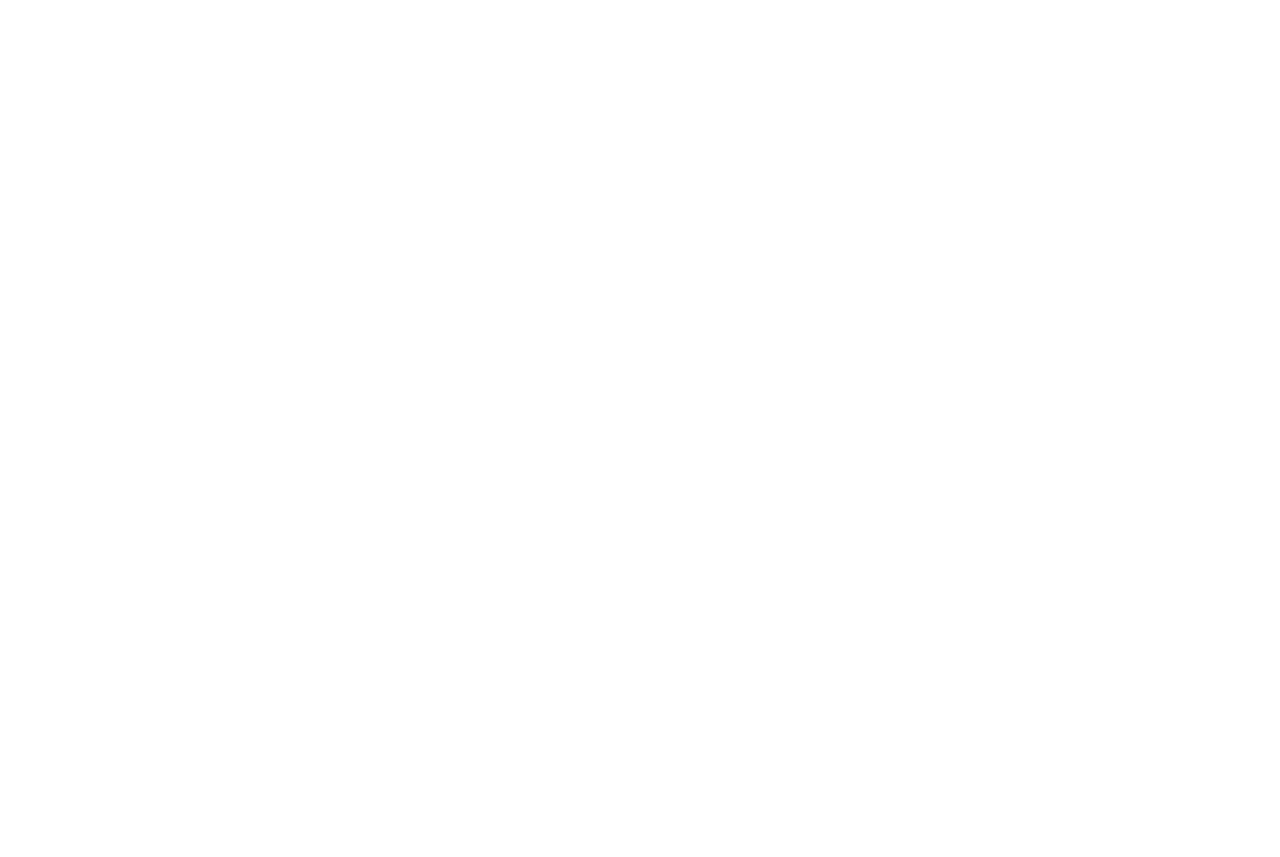
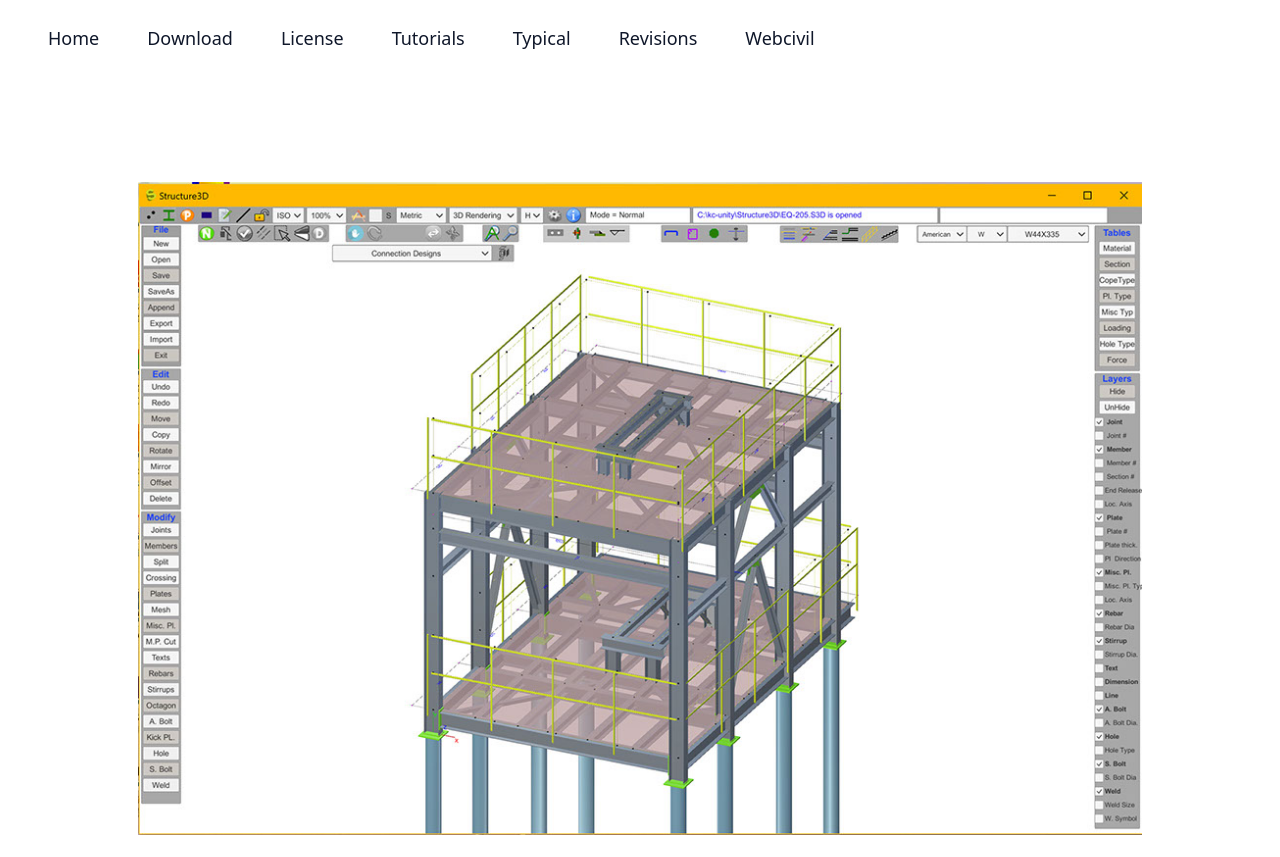
Before and after one commit to demotivate/Structure3D, a plain HTML site: page typical.html in a window 1280 px wide. Shown: the top 857 px of the page. Before the commit the page ends 800 px from the top, so only its background shows below. Drawn offline with nearby package versions, Linux system fonts and the light colour scheme.

Commit message:
complete typical page

```diff
--- a/typical.html
+++ b/typical.html
@@ -0,0 +1,120 @@
+<!DOCTYPE html>
+<html lang="en">
+<head>
+    <meta charset="UTF-8">
+    <meta name="viewport" content="width=device-width, initial-scale=1.0">
+    <script src="https://cdn.tailwindcss.com"></script>
+    <title>Structure3D - Typical</title>
+</head>
+<body>
+    <div class="font-sans text-slate-900">
+        <div id="navbar" class="p-6 flex flex-row">
+            <a href="./index.html">
+                <div class="transition hover:text-slate-300 hover:-translate-y-0.5">
+                    <p class="antialiased text-lg mx-6">Home</p>
+                </div>
+            </a>
+            <a href="./download.html">
+                <div class="transition hover:text-slate-300 hover:-translate-y-0.5">
+                    <p class="antialiased text-lg mx-6">Download</p>
+                </div>
+            </a>
+            <a href="./license.html">
+                <div class="transition hover:text-slate-300 hover:-translate-y-0.5">
+                    <p class="antialiased text-lg mx-6">License</p>
+                </div>
+            </a>
+            <a href="./tutorials.html">
+                <div class="transition hover:text-slate-300 hover:-translate-y-0.5">
+                    <p class="antialiased text-lg mx-6">Tutorials</p>
+                </div>
+            </a>
+            <a href="./typical.html">
+                <div class="transition hover:text-slate-300 hover:-translate-y-0.5">
+                    <p class="antialiased text-lg mx-6">Typical</p>
+                </div>
+            </a>
+            <a href="./revisions.html">
+                <div class="transition hover:text-slate-300 hover:-translate-y-0.5">
+                    <p class="antialiased text-lg mx-6">Revisions</p>
+                </div>
+            </a>
+            <a href="http://webcivil.com/">
+                <div class="transition hover:text-slate-300 hover:-translate-y-0.5">
+                    <p class="antialiased text-lg mx-6">Webcivil</p>
+                </div>
+            </a>
+        </div>
+
+        <div id="body" class="mb-6 mt-20 content-center">
+            <div id="stage">
+                <a href="./images/s1.jpg"><img src="./images/s1.jpg" width="1024" height="666"></a>
+                <a href="./images/s2.jpg"><img src="./images/s2.jpg" width="1024" height="666"></a>
+                <a href="./images/s3.jpg"><img src="./images/s3.jpg" width="1024" height="666"></a>
+                <a href="./images/s4.jpg"><img src="./images/s4.jpg" width="1024" height="666"></a>
+                <a href="./images/s5.jpg"><img src="./images/s5.jpg" width="1024" height="666"></a>
+            </div>
+        </div>
+
+
+        <footer class="mt-96">
+            <p class="text-center text-sm">
+                Copyright© 2010-2022   Setford Consulting & Technology Ltd., All Rights Reserved.
+            </p>
+        </footer>
+    </div>
+</body>
+
+<style>
+
+    #stage {
+        margin: 1em auto;
+        width: 1024px;
+        height: 666px;
+    }
+
+    #stage a {
+        position: absolute;
+    }
+    #stage a img {
+        padding: 10px;
+        background: #fff;
+    }
+
+    #stage a:nth-of-type(1) {
+        animation-name: fader;
+        animation-delay: 4s;
+        animation-duration: 1s;
+        z-index: 20;
+    }
+    #stage a:nth-of-type(2) {
+        z-index: 10;
+    }
+    #stage a:nth-of-type(n+3) {
+        display: none;
+    }
+
+    @keyframes fader {
+        from { opacity: 1.0; }
+        to   { opacity: 0.0; }
+    }
+
+</style>
+
+<script>
+    window.addEventListener("DOMContentLoaded", function(e) {
+
+    // Original JavaScript code by Chirp Internet: www.chirpinternet.eu
+    // Please acknowledge use of this code by including this header.
+
+        var stage = document.getElementById("stage");
+        var fadeComplete = function(e) { stage.appendChild(arr[0]); };
+        var arr = stage.getElementsByTagName("a");
+        for(var i=0; i < arr.length; i++) {
+            arr[i].addEventListener("animationend", fadeComplete, false);
+        }
+
+    }, false);
+</script>
+
+</html>
```
Also changed, not shown: download.html (+1 -1 lines), images/s1.jpg (added), images/s2.jpg (added), images/s3.jpg (added), images/s4.jpg (added), images/s5.jpg (added).
